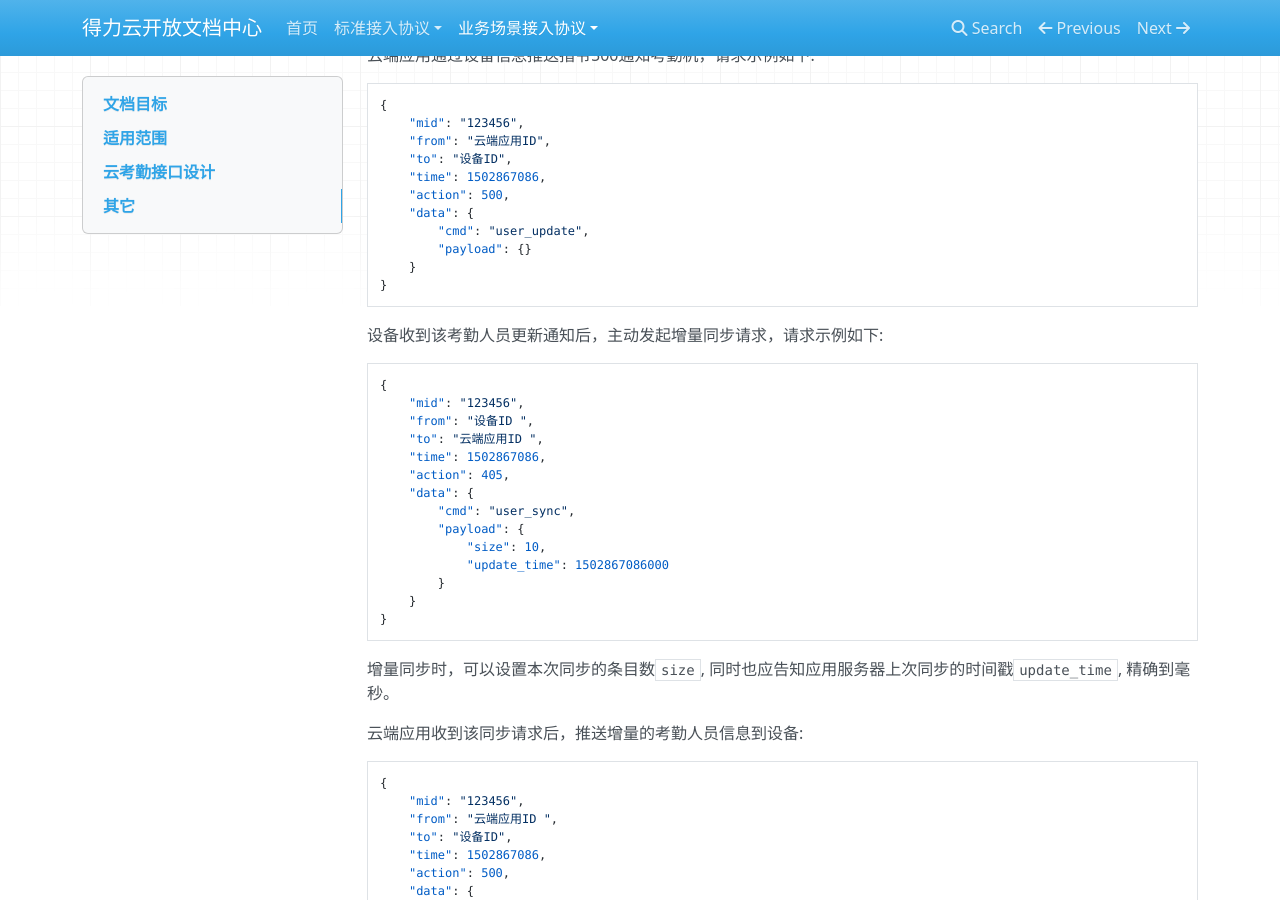
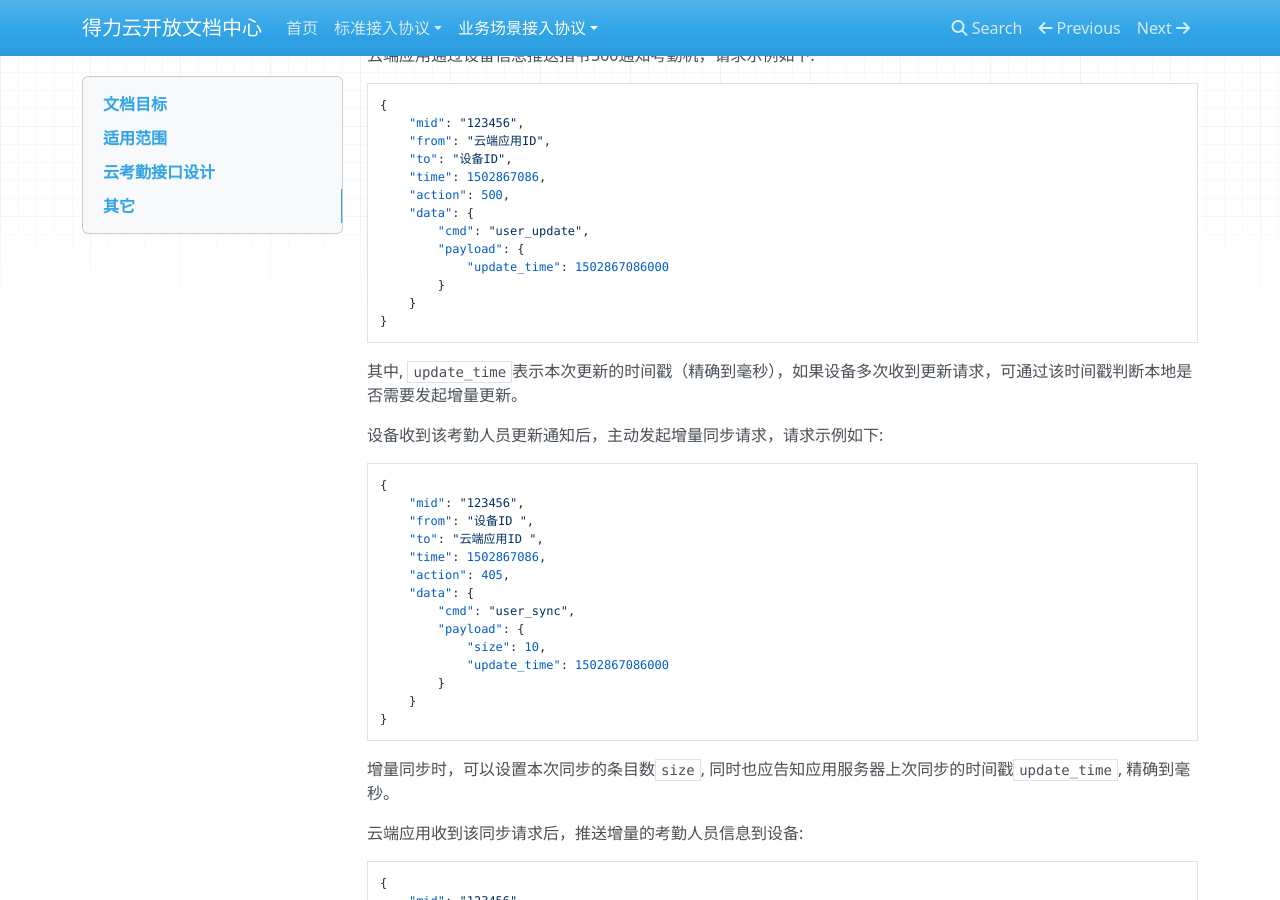
Before and after one commit to nbdeliyun/delicloud-docs, an MkDocs documentation site: the page built from docs/business/KQ/index.md, in a window 1280 px wide and 900 px high, scrolled down 1481 px. Built offline with MkDocs 1.6.1, drawn with Linux system fonts in a browser that asks for light colours; nearby versions of some CDN libraries; old or Windows-style settings are respelled for this version of MkDocs.

````diff
--- a/docs/business/KQ/index.md
+++ b/docs/business/KQ/index.md
@@ -53,10 +53,13 @@
     "action": 500,
     "data": {
         "cmd": "user_update",
-        "payload": {}
+        "payload": {
+            "update_time": 1502867086000
+        }
     }
 }
 ```
+其中, `update_time`表示本次更新的时间戳（精确到毫秒），如果设备多次收到更新请求，可通过该时间戳判断本地是否需要发起增量更新。
 
 设备收到该考勤人员更新通知后，主动发起增量同步请求，请求示例如下:
 ```json
````
